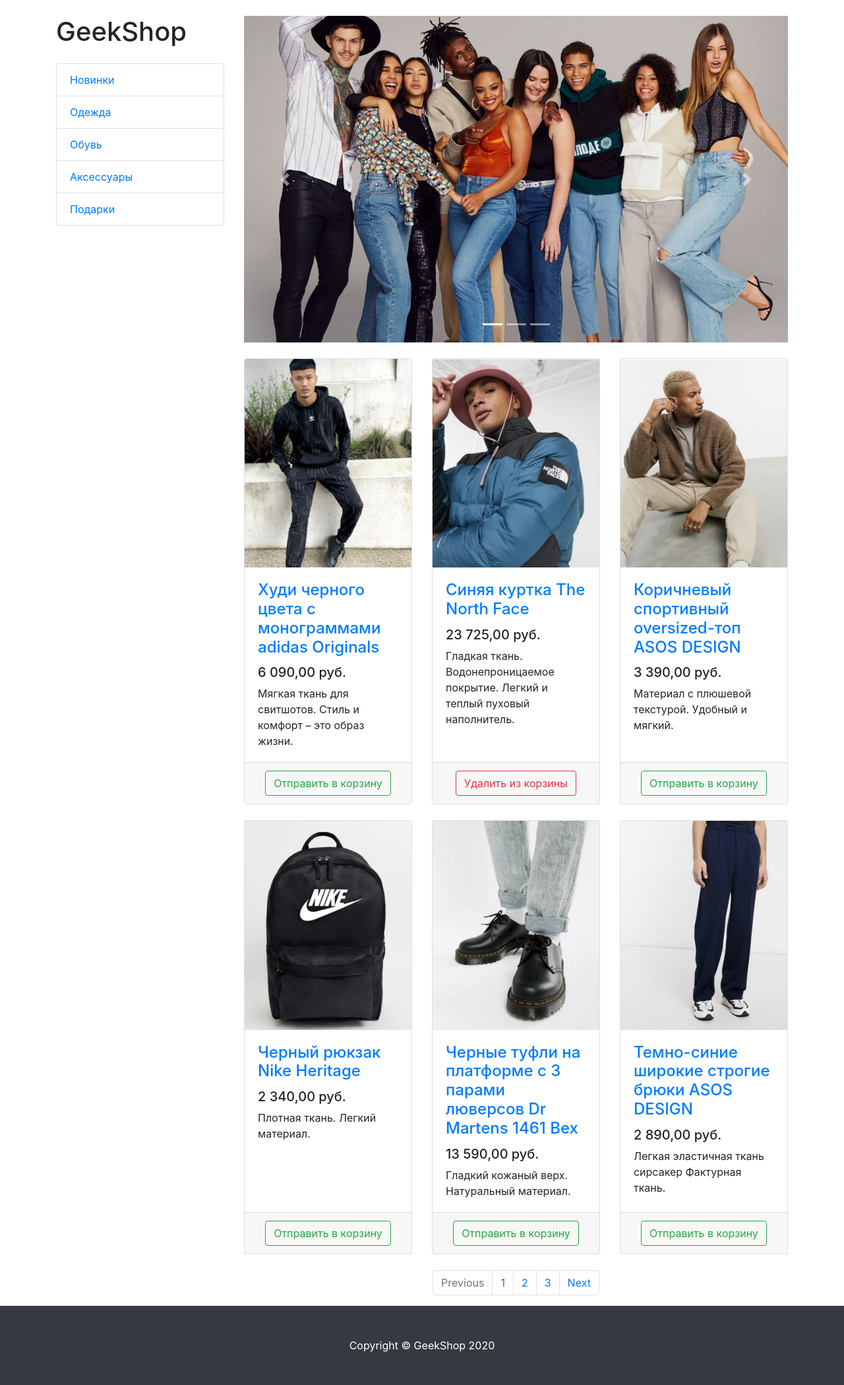
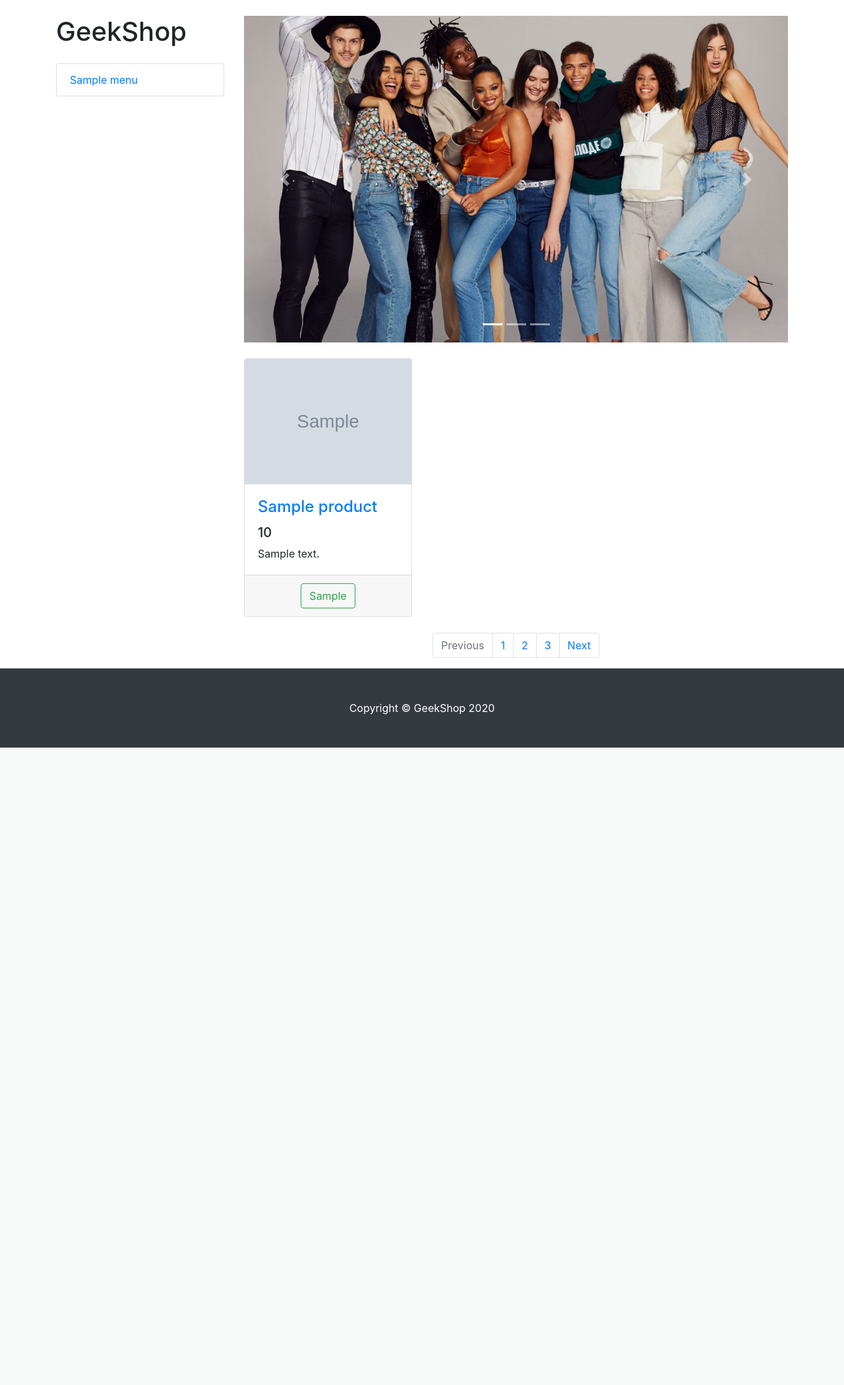
Before and after one commit to nnkrmlv/Geekshop, a Django app: template mainapp/templates/mainapp/products.html in a window 1280 px wide. Shown: the part 56-2155 px from the top of the page at 66% size. After the commit the page ends 1189 px from the top, so only its background shows below. Run offline with Django 3.2, Linux system fonts and the light colour scheme; the template is opened without the code that fills it: most values are stand-ins (such as "Sample title", 1, 10 or a date in 2020); grey boxes marked "Sample" are stand-in pictures; some libraries are stand-ins or nearby versions.

Commit message:
Добавлена оптимизация товаров и меню

```diff
--- a/mainapp/templates/mainapp/products.html
+++ b/mainapp/templates/mainapp/products.html
@@ -14,13 +14,13 @@
             <div class="col-lg-3">
 
                 <h1 class="my-4">GeekShop</h1>
+                {% for el in menu %}
                     <div class="list-group">
-                    <a href="#" class="list-group-item">Новинки</a>
-                    <a href="#" class="list-group-item">Одежда</a>
-                    <a href="#" class="list-group-item">Обувь</a>
-                    <a href="#" class="list-group-item">Аксессуары</a>
-                    <a href="#" class="list-group-item">Подарки</a>
+                            <a href="#" class="list-group-item">
+                                {{ el }}
+                            </a>
                     </div>
+                {% endfor %}
 
             </div>
             <!-- /.col-lg-3 -->
@@ -55,128 +55,31 @@
                 </div>
 
                 <div class="row">
-
+                    {% for product in products %}
                         <div class="col-lg-4 col-md-6 mb-4">
                             <div class="card h-100">
                                 <a href="#">
                                     <img class="card-img-top"
-                                     src="/static/vendor/img/products/Adidas-hoodie.png"
+                                         src="{% static product.img %}"
                                          alt="">
                                 </a>
                                 <div class="card-body">
                                     <h4 class="card-title">
-                                    <a href="#">Худи черного цвета с монограммами adidas Originals</a>
+                                        <a href="#">{{ product.name }}</a>
                                     </h4>
-                                <h5>6 090,00 руб.</h5>
-                                <p class="card-text">Мягкая ткань для свитшотов. Стиль и комфорт – это образ жизни.</p>
+                                    <h5>{{ product.price }}</h5>
+                                    <p class="card-text">{{ product.details }}</p>
                                 </div>
                                 <div class="card-footer text-center">
-                                <button type="button" class="btn btn-outline-success">Отправить в корзину</button>
+                                    {% if product.in_basket %}
+                                        <button type="button" class="btn btn-outline-success">{{ basket.out_of_basket }}</button>
+                                            {% else %}
+                                                <button type="button" class="btn btn-outline-success">{{ basket.to_basket }}</button>
+                                    {% endif %}
                                 </div>
                             </div>
                         </div>
-
-                     <div class="col-lg-4 col-md-6 mb-4">
-                        <div class="card h-100">
-                            <a href="#">
-                                <img class="card-img-top"
-                                     src="/static/vendor/img/products/Blue-jacket-The-North-Face.png" alt="">
-                            </a>
-                            <div class="card-body">
-                                <h4 class="card-title">
-                                    <a href="#">Синяя куртка The North Face</a>
-                                </h4>
-                                <h5>23 725,00 руб.</h5>
-                                <p class="card-text">
-                                    Гладкая ткань. Водонепроницаемое покрытие. Легкий и теплый пуховый наполнитель.
-                                </p>
-                            </div>
-                            <div class="card-footer text-center">
-                                <button type="button" class="btn btn-outline-danger">Удалить из корзины</button>
-                            </div>
-                        </div>
-                    </div>
-
-                    <div class="col-lg-4 col-md-6 mb-4">
-                        <div class="card h-100">
-                            <a href="#">
-                                <img class="card-img-top"
-                                     src="/static/vendor/img/products/Brown-sports-oversized-top-ASOS-DESIGN.png"
-                                     alt="">
-                            </a>
-                            <div class="card-body">
-                                <h4 class="card-title">
-                                    <a href="#">Коричневый спортивный oversized-топ ASOS DESIGN</a>
-                                </h4>
-                                <h5>3 390,00 руб.</h5>
-                                <p class="card-text">Материал с плюшевой текстурой. Удобный и мягкий.</p>
-                            </div>
-                            <div class="card-footer text-center">
-                                <button type="button" class="btn btn-outline-success">Отправить в корзину</button>
-                            </div>
-                        </div>
-                    </div>
-
-                    <div class="col-lg-4 col-md-6 mb-4">
-                        <div class="card h-100">
-                            <a href="#">
-                                <img class="card-img-top"
-                                     src="/static/vendor/img/products/Black-Nike-Heritage-backpack.png"
-                                     alt="">
-                            </a>
-                            <div class="card-body">
-                                <h4 class="card-title">
-                                    <a href="#">Черный рюкзак Nike Heritage</a>
-                                </h4>
-                                <h5>2 340,00 руб.</h5>
-                                <p class="card-text">Плотная ткань. Легкий материал.</p>
-                            </div>
-                            <div class="card-footer text-center">
-                                <button type="button" class="btn btn-outline-success">Отправить в корзину</button>
-                            </div>
-                        </div>
-                    </div>
-
-                    <div class="col-lg-4 col-md-6 mb-4">
-                        <div class="card h-100">
-                            <a href="#">
-                                <img class="card-img-top"
-                                     src="/static/vendor/img/products/Black-Dr-Martens-shoes.png"
-                                     alt="">
-                            </a>
-                            <div class="card-body">
-                                <h4 class="card-title">
-                                    <a href="#">Черные туфли на платформе с 3 парами люверсов Dr Martens 1461 Bex</a>
-                                </h4>
-                                <h5>13 590,00 руб.</h5>
-                                <p class="card-text">Гладкий кожаный верх. Натуральный материал.</p>
-                            </div>
-                            <div class="card-footer text-center">
-                                <button type="button" class="btn btn-outline-success">Отправить в корзину</button>
-                            </div>
-                        </div>
-                    </div>
-
-                    <div class="col-lg-4 col-md-6 mb-4">
-                        <div class="card h-100">
-                            <a href="#">
-                                <img class="card-img-top"
-                                     src="/static/vendor/img/products/Dark-blue-wide-leg-ASOs-DESIGN-trousers.png"
-                                     alt="">
-                            </a>
-                            <div class="card-body">
-                                <h4 class="card-title">
-                                    <a href="#">Темно-синие широкие строгие брюки ASOS DESIGN</a>
-                                </h4>
-                                <h5>2 890,00 руб.</h5>
-                                <p class="card-text">Легкая эластичная ткань сирсакер Фактурная ткань.</p>
-                            </div>
-                            <div class="card-footer text-center">
-                                <button type="button" class="btn btn-outline-success">Отправить в корзину</button>
-                            </div>
-                        </div>
-                    </div>
-
+                    {% endfor %}
                 </div>
 
                 <nav aria-label="Page navigation example">
```
Also changed, not shown: mainapp/views.py (+17 -2 lines). Lines whose indentation alone changed are shown as unchanged.
